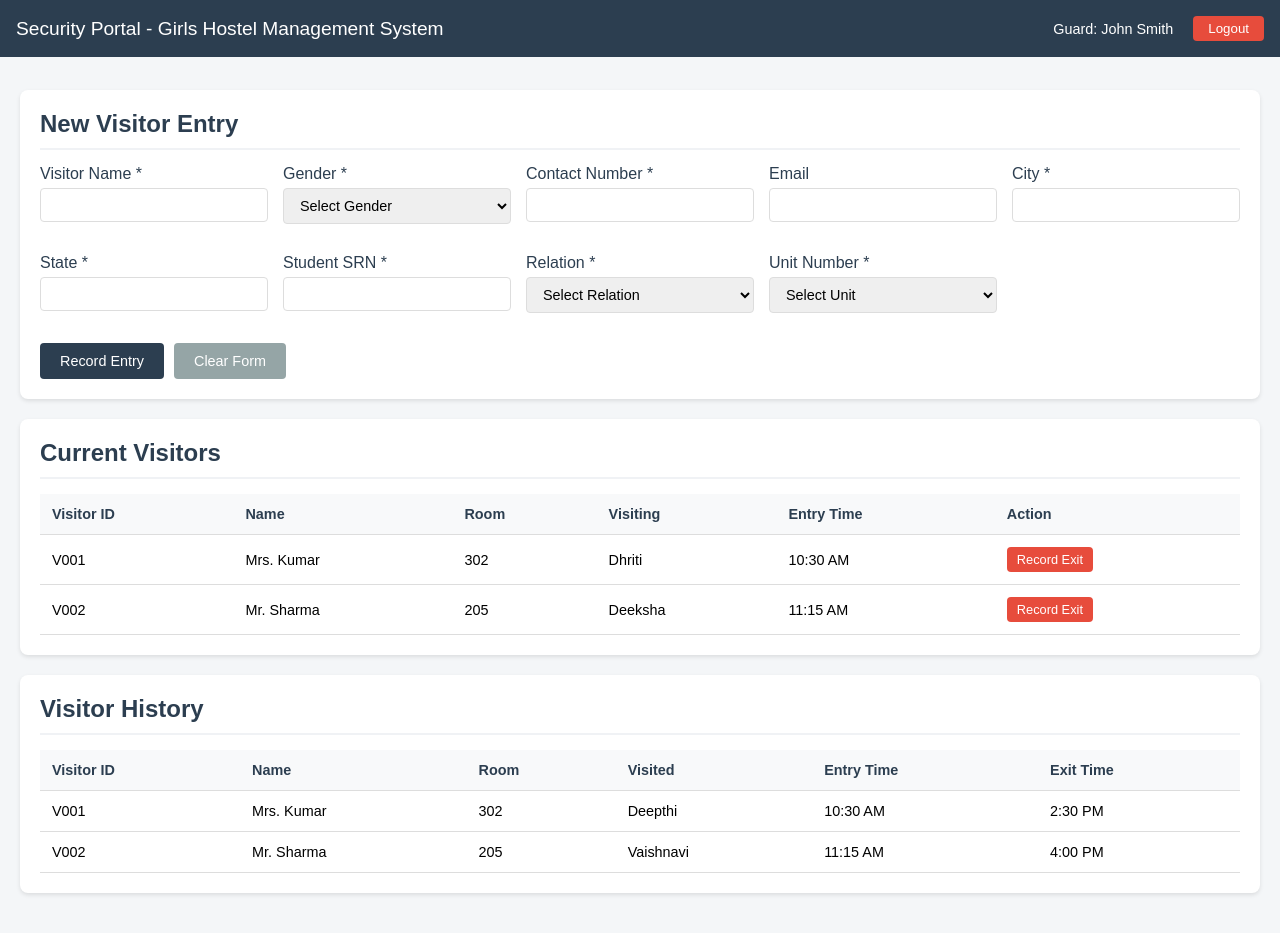
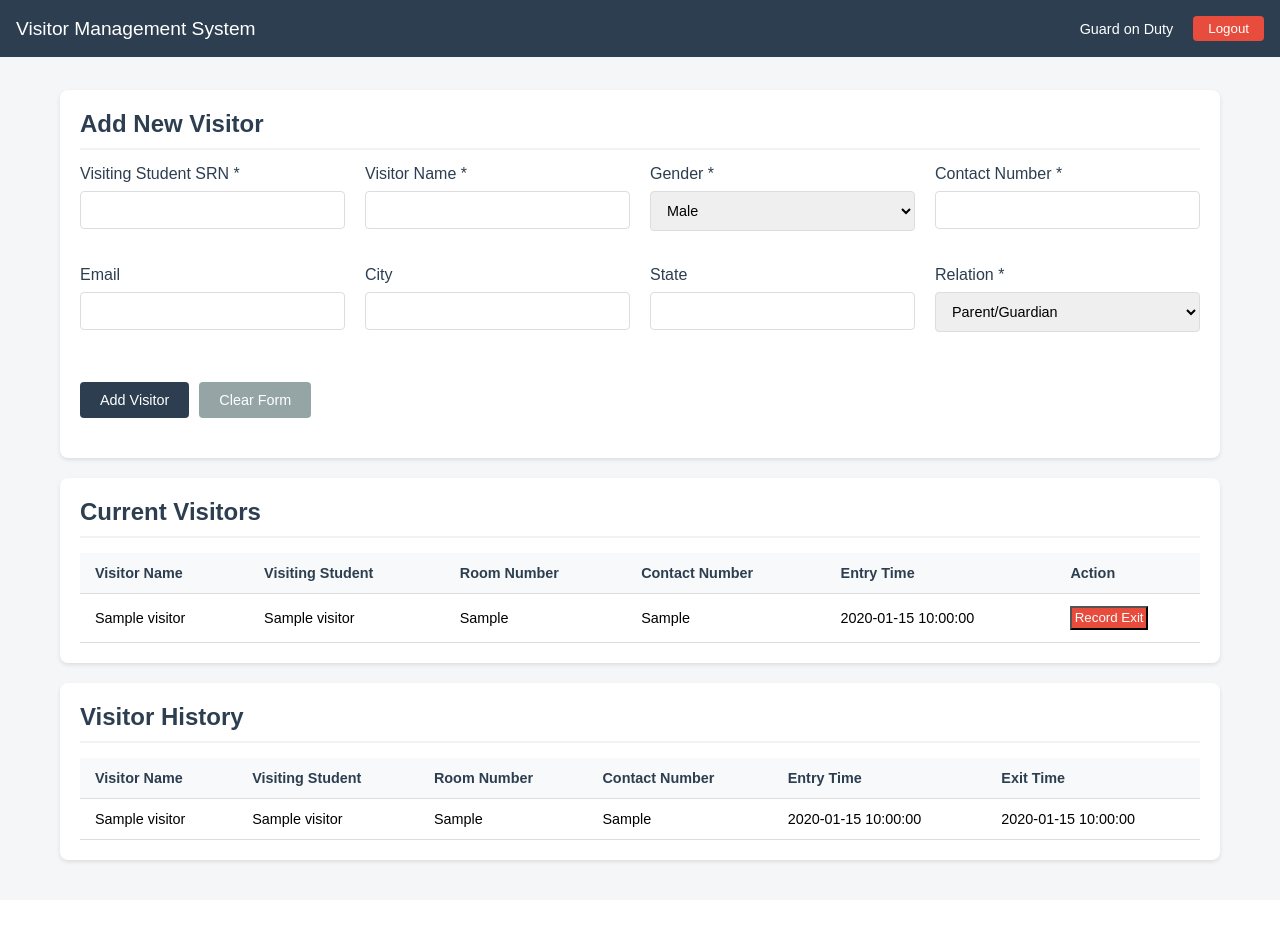
Before and after one commit to DhritiN1603/Girls_Hostel_Management_System_, a Flask app: template templates/security.html in a window 1280 px wide. After the commit the page ends 865 px from the top, so only its background shows below. Run offline with Flask 2, Linux system fonts and the light colour scheme; the template is opened without the code that fills it: most values are stand-ins (such as "Sample title", 1, 10 or a date in 2020).

Commit message:
modified functionalities for maintanence and security

```diff
--- a/app.py
+++ b/app.py
@@ -1,5 +1,6 @@
-from flask import Flask, render_template, request, jsonify,redirect,url_for
+from flask import Flask, render_template, request, jsonify, redirect, url_for
 from db_connection import get_connection
+from datetime import datetime  # Import datetime module
 
 app = Flask(__name__)
 
@@ -8,10 +9,51 @@ app = Flask(__name__)
 def home():
     return "Hello"  # Create an index.html if needed
 
-# Route for Student page
 @app.route('/student')
 def student():
-    return render_template('student.html')
+    # Get the current day of the week
+    current_day = datetime.now().strftime('%A')  # e.g., 'Monday'
+
+    # Connect to the database and fetch the menu for the current day
+    connection = get_connection()
+    cursor = connection.cursor()
+
+    query = "SELECT * FROM menu WHERE day = %s"
+    cursor.execute(query, (current_day,))
+    result = cursor.fetchone()  # Fetch a single record
+
+    cursor.close()
+    connection.close()
+
+    # Debug: print the result to see what it contains
+    print("Query result:", result)
+
+    if result:
+        # Manually create a dictionary from the result tuple
+        menu_item = {
+            'id': result['id'],
+            'day': result['day'],
+            'breakfast': result['breakfast'],
+            'lunch': result['lunch'],
+            'snacks': result['snacks'],
+            'dinner': result['dinner']
+        }
+    else:
+        # Handle the case where no menu is found for the current day
+        menu_item = {
+            'day': current_day,
+            'breakfast': 'No Menu Available',
+            'lunch': 'No Menu Available',
+            'snacks': 'No Menu Available',
+            'dinner': 'No Menu Available'
+        }
+    cur = connection.cursor()
+    cur.execute("SELECT title, description, date_posted FROM announcements ORDER BY date_posted DESC")
+    announcements = cur.fetchall()
+    # Close the cursor
+    cur.close()
+
+    return render_template('student.html', menu=menu_item)
 
 # Route for Student complaint page
 @app.route('/student/complaint')
@@ -23,13 +65,7 @@ def student_complaint():
 def student_update_password():
     return render_template('update_password.html')
 
-# Route for Security page
-@app.route('/security')
-def security():
-    return render_template('security.html')
-
 # Route for Maintenance Staff page
-@app.route('/maintenance')
 @app.route('/maintenance')
 def maintenance():
     connection = get_connection()
@@ -62,77 +98,102 @@ def update_complaint_status(c_id):
     # Redirect back to the maintenance page to refresh the data
     return redirect(url_for('maintenance'))
 
+# Route for Security page
+@app.route('/security')
+def security():
+    connection = get_connection()
+    cursor = connection.cursor()
 
-
-@app.route('/add_visitor', methods=['POST'])
-def add_visitor():
-    if request.method == 'POST':
-        visitor_name = request.form['visitor_name']
-        gender = request.form['gender']
-        contact_no = request.form['contact_no']
-        email = request.form['email']
-        city = request.form['city']
-        state = request.form['state']
-        visiting_srn = request.form['visiting_srn']
-        relation = request.form['relation']
-        unit_no = request.form['unit_no']
-
-        db = db_connection()
-        cursor = db.cursor()
-
-        # Insert into visitor table
-        cursor.execute(
-            "INSERT INTO visitor (visitor_name, gender, contact_no, email, city, state, visiting_SRN, Relation, unit_no) "
-            "VALUES (%s, %s, %s, %s, %s, %s, %s, %s, %s)",
-            (visitor_name, gender, contact_no, email, city, state, visiting_srn, relation, unit_no)
-        )
-        visitor_id = cursor.lastrowid
-
-        # Insert into logs table
-        cursor.execute(
-            "INSERT INTO logs (Visitor_ID, student_SRN, entry_time, exit_time, unit_no) "
-            "VALUES (%s, %s, %s, NULL, %s)",
-            (visitor_id, visiting_srn, datetime.now(), unit_no)
-        )
-
-        db.commit()
-        cursor.close()
-        db.close()
-        return redirect("/security")
-
-@app.route('/current_visitors')
-def current_visitors():
-    db = db_connection()
-    cursor = db.cursor()
-
+    # Fetch currently visiting visitors (exit time is NULL)
     cursor.execute("""
-        SELECT v.visitor_ID, v.visitor_name, l.entry_time, s.student_name, l.unit_no
-        FROM logs l
-        JOIN visitor v ON l.Visitor_ID = v.visitor_ID
-        JOIN students s ON l.student_SRN = s.student_SRN
-        WHERE l.exit_time IS NULL
+        SELECT logs.log_ID, visitor.visitor_name, visitor.contact_no, visitor.Relation,
+               student.Name AS visiting_student_name, student.Room_No, logs.entry_time
+        FROM logs
+        JOIN visitor ON logs.Visitor_ID = visitor.visitor_ID
+        JOIN student ON logs.student_SRN = student.SRN
+        WHERE logs.exit_time IS NULL
     """)
     current_visitors = cursor.fetchall()
 
+    # Fetch visitor history (where exit time is NOT NULL)
+    cursor.execute("""
+        SELECT logs.log_ID, visitor.visitor_name, visitor.contact_no, visitor.Relation,
+               student.Name AS visiting_student_name, student.Room_No, logs.entry_time, logs.exit_time
+        FROM logs
+        JOIN visitor ON logs.Visitor_ID = visitor.visitor_ID
+        JOIN student ON logs.student_SRN = student.SRN
+        WHERE logs.exit_time IS NOT NULL
+    """)
+    visitor_history = cursor.fetchall()
+
     cursor.close()
-    db.close()
-    return render_template('security.html', current_visitors=current_visitors)
+    connection.close()
 
-# 3. Record exit time
-@app.route('/exit_visitor/<int:visitor_id>', methods=['POST'])
-def exit_visitor(visitor_id):
-    db = db_connection()
-    cursor = db.cursor()
+    return render_template('security.html', current_visitors=current_visitors, visitor_history=visitor_history)
 
-    # Update exit time in logs table
-    cursor.execute(
-        "UPDATE logs SET exit_time = %s WHERE Visitor_ID = %s AND exit_time IS NULL",
-        (datetime.now(), visitor_id)
-    )
 
-    db.commit()
+# Insert new visitor entry and log entry time
+@app.route('/add_visitor', methods=['POST'])
+def add_visitor():
+    srn = request.form['visiting_SRN']
+    visitor_name = request.form['visitor_name']
+    gender = request.form['gender']
+    contact_no = request.form['contact_no']
+    email = request.form['email']
+    city = request.form['city']
+    state = request.form['state']
+    relation = request.form['relation']
+
+    conn = get_connection()
+    cursor = conn.cursor()
+
+    # Fetch the unit number of the student based on their SRN
+    cursor.execute("SELECT Unit FROM student WHERE SRN = %s", (srn,))
+    student_record = cursor.fetchone()
+
+    if student_record:
+        unit_no = student_record['Unit']
+    else:
+        cursor.close()
+        conn.close()
+        return "Student not found", 404  # Return a 404 error if the student is not found
+
+    # Insert visitor record
+    cursor.execute("""
+        INSERT INTO visitor (visitor_name, gender, contact_no, email, city, state, visiting_SRN, Relation, unit_no)
+        VALUES (%s, %s, %s, %s, %s, %s, %s, %s, %s)
+    """, (visitor_name, gender, contact_no, email, city, state, srn, relation, unit_no))
+    visitor_id = cursor.lastrowid
+
+    # Insert log record with entry time as current time and exit time as NULL
+    cursor.execute("""
+        INSERT INTO logs (Visitor_ID, student_SRN, entry_time, unit_no)
+        VALUES (%s, %s, %s, %s)
+    """, (visitor_id, srn, datetime.now(), unit_no))
+
+    conn.commit()
     cursor.close()
-    db.close()
-    return redirect('security.html')
+    conn.close()
+
+    return redirect(url_for('security'))
+
+
+@app.route('/record_exit/<int:log_id>', methods=['POST'])
+def record_exit(log_id):
+    conn = get_connection()
+    cursor = conn.cursor()
+
+    # Update exit time to current time for the given log ID
+    cursor.execute("""
+        UPDATE logs SET exit_time = %s WHERE log_ID = %s
+    """, (datetime.now(), log_id))
+
+    conn.commit()
+    cursor.close()
+    conn.close()
+
+    return redirect(url_for('security'))
+
+
 if __name__ == '__main__':
     app.run(debug=True)
--- a/templates/security.html
+++ b/templates/security.html
@@ -3,8 +3,9 @@
   <head>
     <meta charset="UTF-8" />
     <meta name="viewport" content="width=device-width, initial-scale=1.0" />
-    <title>Security Portal - GHMS</title>
+    <title>Visitor Management - GHMS</title>
     <style>
+      /* Reset and Base Styles */
       * {
         margin: 0;
         padding: 0;
@@ -17,6 +18,7 @@
         min-height: 100vh;
       }
 
+      /* Navigation Styles */
       nav {
         background-color: #2c3e50;
         color: white;
@@ -53,9 +55,13 @@
         cursor: pointer;
       }
 
+      /* Container and Layout */
       .container {
         margin-top: 70px;
         padding: 20px;
+        max-width: 1200px;
+        margin-left: auto;
+        margin-right: auto;
       }
 
       .dashboard-header {
@@ -72,6 +78,7 @@
         border-radius: 4px;
       }
 
+      /* Card Styles */
       .card {
         background-color: white;
         border-radius: 8px;
@@ -87,10 +94,12 @@
         border-bottom: 2px solid #f0f2f5;
       }
 
+      /* Form Styles */
       .form-grid {
         display: grid;
-    grid-template-columns: repeat(auto-fit, minmax(200px, 1fr));
-    gap: 15px;
+        grid-template-columns: repeat(auto-fit, minmax(250px, 1fr));
+        gap: 20px;
+        margin-bottom: 20px;
       }
 
       .form-group {
@@ -99,7 +108,7 @@
 
       .form-group label {
         display: block;
-    margin-bottom: 5px;
+        margin-bottom: 8px;
         color: #2c3e50;
         font-weight: 500;
       }
@@ -107,7 +116,7 @@
       .form-group input,
       .form-group select {
         width: 100%;
-    padding: 8px 12px;
+        padding: 10px 12px;
         border: 1px solid #ddd;
         border-radius: 4px;
         font-size: 0.9rem;
@@ -117,8 +126,10 @@
       .form-group select:focus {
         outline: none;
         border-color: #3498db;
+        box-shadow: 0 0 0 2px rgba(52, 152, 219, 0.1);
       }
 
+      /* Button Styles */
       .button {
         background-color: #2c3e50;
         color: white;
@@ -127,6 +138,7 @@
         border-radius: 4px;
         cursor: pointer;
         font-size: 0.9rem;
+        transition: background-color 0.2s;
       }
 
       .button:hover {
@@ -139,6 +151,7 @@
         margin-top: 15px;
       }
 
+      /* Table Styles */
       table {
         width: 100%;
         border-collapse: collapse;
@@ -148,7 +161,7 @@
 
       th,
       td {
-    padding: 12px;
+        padding: 12px 15px;
         text-align: left;
         border-bottom: 1px solid #ddd;
       }
@@ -163,6 +176,7 @@
         background-color: #f8f9fa;
       }
 
+      /* Search Bar Styles */
       .search-bar {
         display: flex;
         gap: 10px;
@@ -176,12 +190,14 @@
         border-radius: 4px;
       }
 
+      /* Action Button Styles */
       .action-btn {
-    padding: 5px 10px;
+        padding: 6px 12px;
         border: none;
         border-radius: 4px;
         cursor: pointer;
         font-size: 0.8rem;
+        transition: background-color 0.2s;
       }
 
       .view-btn {
@@ -192,17 +208,32 @@
       .exit-btn {
         background-color: #e74c3c;
         color: white;
+        padding: 2%;
       }
-</style>
+
+      /* Visitor Card Styles */
+      .visitor-card {
+        background-color: white;
+        border-radius: 8px;
+        padding: 15px;
+        margin-bottom: 15px;
+        box-shadow: 0 1px 3px rgba(0, 0, 0, 0.1);
+      }
+
+      .visitor-card p {
+        margin-bottom: 8px;
+      }
+
+      .visitor-card strong {
+        color: #2c3e50;
+      }
     </style>
   </head>
   <body>
     <nav>
-      <div class="nav-title">
-        Security Portal - Girls Hostel Management System
-      </div>
+      <div class="nav-title">Visitor Management System</div>
       <div class="security-info">
-        <span class="security-name">Guard: John Smith</span>
+        <span class="security-name">Guard on Duty</span>
         <button class="logout-btn">Logout</button>
       </div>
     </nav>
@@ -210,64 +241,53 @@
     <div class="container">
       <!-- New Visitor Entry Form -->
       <div class="card">
-        <h2>New Visitor Entry</h2>
-        <form id="visitorForm">
-          <div class="form-grid">
+        <h2>Add New Visitor</h2>
+        <form
+          action="{{ url_for('add_visitor') }}"
+          method="POST"
+          class="form-grid"
+        >
           <div class="form-group">
-              <label>Visitor Name *</label>
-              <input type="text" name="visitor_name" required />
+            <label for="visiting_SRN">Visiting Student SRN *</label>
+            <input type="text" id="visiting_SRN" name="visiting_SRN" required />
           </div>
 
           <div class="form-group">
-              <label>Gender *</label>
-              <select name="gender" required>
-                <option value="">Select Gender</option>
+            <label for="visitor_name">Visitor Name *</label>
+            <input type="text" id="visitor_name" name="visitor_name" required />
+          </div>
+
+          <div class="form-group">
+            <label for="gender">Gender *</label>
+            <select id="gender" name="gender" required>
               <option value="M">Male</option>
               <option value="F">Female</option>
             </select>
           </div>
 
           <div class="form-group">
-              <label>Contact Number *</label>
-              <input
-                type="tel"
-                name="contact_no"
-                pattern="[0-9]{10}"
-                maxlength="10"
-                required
-              />
+            <label for="contact_no">Contact Number *</label>
+            <input type="text" id="contact_no" name="contact_no" required />
           </div>
 
           <div class="form-group">
-              <label>Email</label>
-              <input type="email" name="email" />
+            <label for="email">Email</label>
+            <input type="email" id="email" name="email" />
           </div>
 
           <div class="form-group">
-              <label>City *</label>
-              <input type="text" name="city" required />
+            <label for="city">City</label>
+            <input type="text" id="city" name="city" />
           </div>
 
           <div class="form-group">
-              <label>State *</label>
-              <input type="text" name="state" required />
+            <label for="state">State</label>
+            <input type="text" id="state" name="state" />
           </div>
 
           <div class="form-group">
-              <label>Student SRN *</label>
-              <input
-                type="text"
-                name="visiting_SRN"
-                pattern="[A-Za-z0-9]{13}"
-                maxlength="13"
-                required
-              />
-            </div>
-
-            <div class="form-group">
-              <label>Relation *</label>
-              <select name="Relation" required>
-                <option value="">Select Relation</option>
+            <label for="relation">Relation *</label>
+            <select id="relation" name="relation" required>
               <option value="Parent/Guardian">Parent/Guardian</option>
               <option value="Relative">Relative</option>
               <option value="Official">Official</option>
@@ -275,19 +295,8 @@
             </select>
           </div>
 
-            <div class="form-group">
-              <label>Unit Number *</label>
-              <select name="unit_no" required>
-                <option value="">Select Unit</option>
-                <option value="1">Unit 1</option>
-                <option value="2">Unit 2</option>
-                <option value="3">Unit 3</option>
-              </select>
-            </div>
-          </div>
-
           <div class="button-group">
-            <button type="submit" class="button">Record Entry</button>
+            <button type="submit" class="button">Add Visitor</button>
             <button
               type="reset"
               class="button"
@@ -299,76 +308,73 @@
         </form>
       </div>
 
-      <!-- Current Visitors -->
+      <!-- Current Visitors Section -->
       <div class="card">
         <h2>Current Visitors</h2>
         <table>
           <thead>
             <tr>
-              <th>Visitor ID</th>
-              <th>Name</th>
-              <th>Room</th>
-              <th>Visiting</th>
+              <th>Visitor Name</th>
+              <th>Visiting Student</th>
+              <th>Room Number</th>
+              <!-- Added Room Number Column -->
+              <th>Contact Number</th>
               <th>Entry Time</th>
               <th>Action</th>
             </tr>
           </thead>
           <tbody>
+            {% for visitor in current_visitors %}
             <tr>
-              <td>V001</td>
-              <td>Mrs. Kumar</td>
-              <td>302</td>
-              <td>Dhriti</td>
-              <td>10:30 AM</td>
+              <td>{{ visitor.visitor_name }}</td>
+              <td>{{ visitor.visiting_student_name }}</td>
+              <!-- Displaying Student Name -->
+              <td>{{ visitor.Room_No }}</td>
+              <!-- Displaying Room Number -->
+              <td>{{ visitor.contact_no }}</td>
+              <td>{{ visitor.entry_time }}</td>
               <td>
-                <button class="action-btn exit-btn">Record Exit</button>
+                <form
+                  action="{{ url_for('record_exit', log_id=visitor.log_ID) }}"
+                  method="POST"
+                >
+                  <button type="submit" class="exit-btn">Record Exit</button>
+                </form>
               </td>
             </tr>
-            <tr>
-              <td>V002</td>
-              <td>Mr. Sharma</td>
-              <td>205</td>
-              <td>Deeksha</td>
-              <td>11:15 AM</td>
-              <td>
-                <button class="action-btn exit-btn">Record Exit</button>
-              </td>
-            </tr>
+            {% endfor %}
           </tbody>
         </table>
       </div>
 
-      <!-- Visitor History -->
+      <!-- Visitor History Section -->
       <div class="card">
         <h2>Visitor History</h2>
         <table>
           <thead>
             <tr>
-              <th>Visitor ID</th>
-              <th>Name</th>
-              <th>Room</th>
-              <th>Visited</th>
+              <th>Visitor Name</th>
+              <th>Visiting Student</th>
+              <th>Room Number</th>
+              <!-- Added Room Number Column -->
+              <th>Contact Number</th>
               <th>Entry Time</th>
               <th>Exit Time</th>
             </tr>
           </thead>
           <tbody>
+            {% for visitor in visitor_history %}
             <tr>
-              <td>V001</td>
-              <td>Mrs. Kumar</td>
-              <td>302</td>
-              <td>Deepthi</td>
-              <td>10:30 AM</td>
-              <td>2:30 PM</td>
+              <td>{{ visitor.visitor_name }}</td>
+              <td>{{ visitor.visiting_student_name }}</td>
+              <!-- Displaying Student Name -->
+              <td>{{ visitor.Room_No }}</td>
+              <!-- Displaying Room Number -->
+              <td>{{ visitor.contact_no }}</td>
+              <td>{{ visitor.entry_time }}</td>
+              <td>{{ visitor.exit_time }}</td>
             </tr>
-            <tr>
-              <td>V002</td>
-              <td>Mr. Sharma</td>
-              <td>205</td>
-              <td>Vaishnavi</td>
-              <td>11:15 AM</td>
-              <td>4:00 PM</td>
-            </tr>
+            {% endfor %}
           </tbody>
         </table>
       </div>
```
Also changed, not shown: templates/maintenance.html (+57 -158 lines), templates/student.html (+47 -13 lines). Lines whose indentation alone changed are shown as unchanged.
